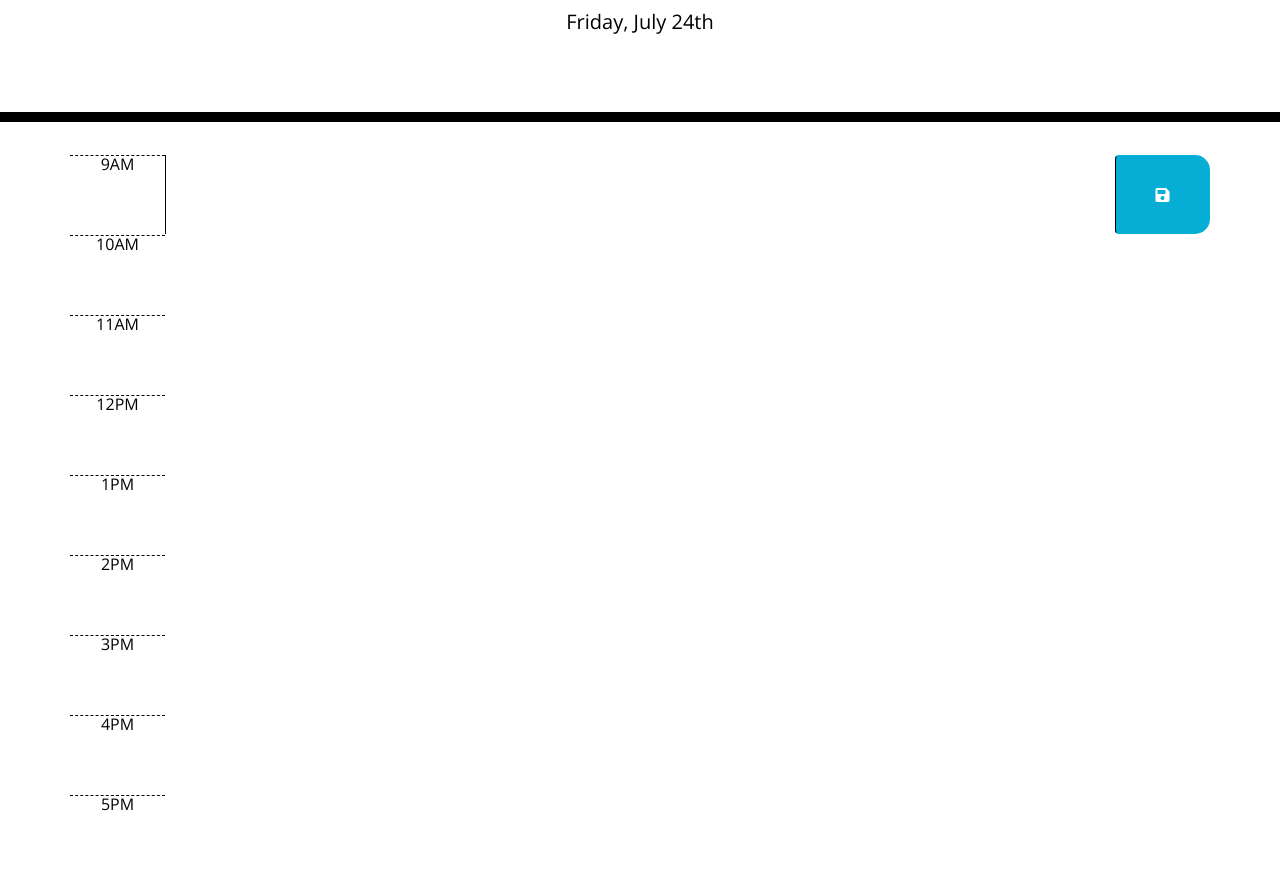
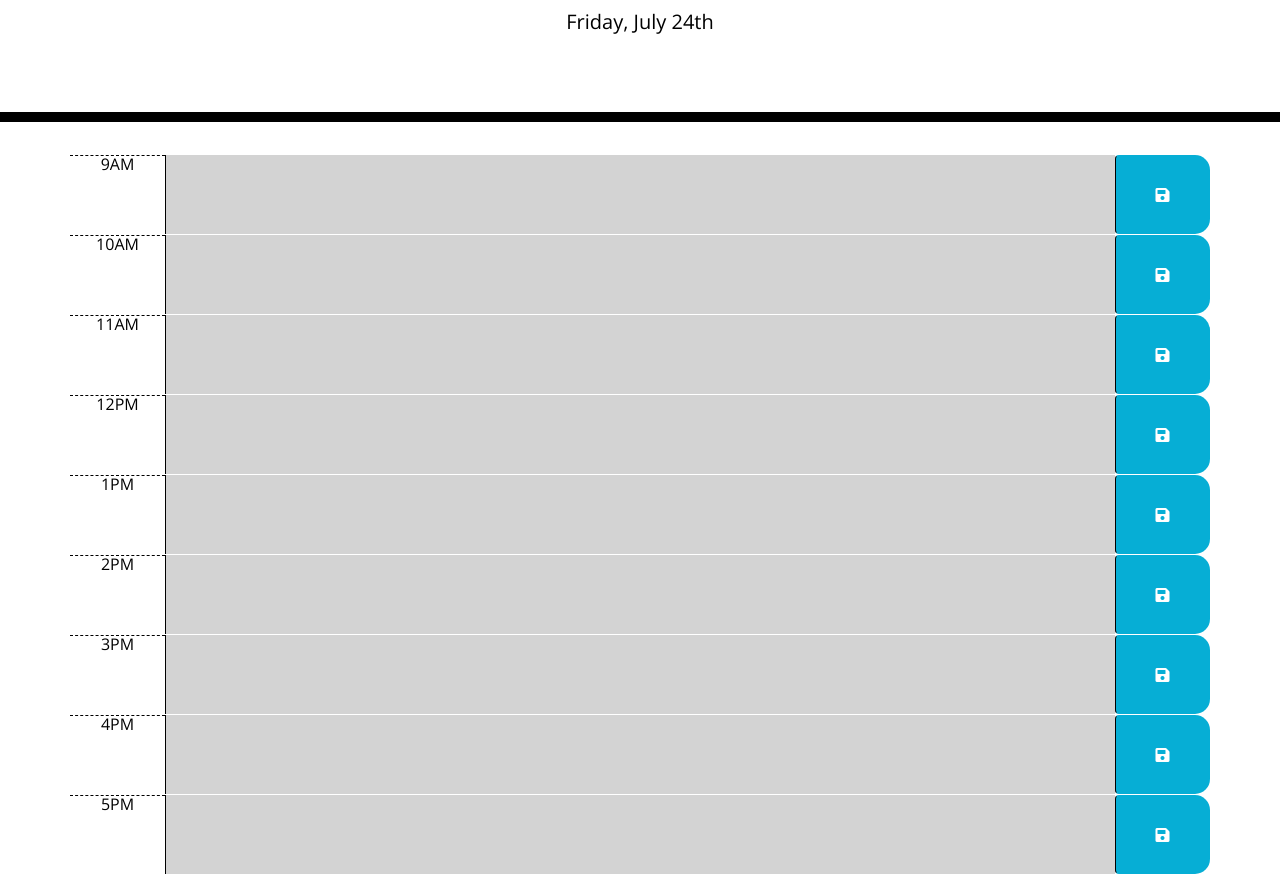
Before and after one commit to jtbataille/DailyPlannerHW5, a plain HTML site: page index.html in a window 1280 px wide. Shown: the part 182-1056 px from the top of the page. Drawn offline with nearby package versions, Linux system fonts and the light colour scheme.

Commit message:
trying to create a working js; added descrition and button to each time slot

```diff
--- a/index.html
+++ b/index.html
@@ -47,48 +47,72 @@
       <div id="hour-10" class="row time-block">
         <div class="col-md-1 hour">10AM</div>
 
+        <textarea class="col-md-10 description"></textarea>
+
+        <button class="btn saveBtn col-md-1"><i class="fas fa-save"></i></button>
       </div>
 
       <!-- 11AM -->
       <div id="hour-11" class="row time-block">
         <div class="col-md-1 hour">11AM</div>
 
+        <textarea class="col-md-10 description"></textarea>
+
+        <button class="btn saveBtn col-md-1"><i class="fas fa-save"></i></button>
       </div>
 
       <!-- 12PM -->
       <div id="hour-12" class="row time-block">
         <div class="col-md-1 hour">12PM</div>
 
+        <textarea class="col-md-10 description"></textarea>
+
+        <button class="btn saveBtn col-md-1"><i class="fas fa-save"></i></button>
       </div>
 
       <!-- 1PM -->
       <div id="hour-13" class="row time-block">
         <div class="col-md-1 hour">1PM</div>
 
+        <textarea class="col-md-10 description"></textarea>
+
+        <button class="btn saveBtn col-md-1"><i class="fas fa-save"></i></button>
       </div>
 
       <!-- 2PM -->
       <div id="hour-14" class="row time-block">
         <div class="col-md-1 hour">2PM</div>
 
+        <textarea class="col-md-10 description"></textarea>
+
+        <button class="btn saveBtn col-md-1"><i class="fas fa-save"></i></button>
       </div>
 
       <!-- 3PM -->
       <div id="hour-15" class="row time-block">
         <div class="col-md-1 hour">3PM</div>
 
+        <textarea class="col-md-10 description"></textarea>
+
+        <button class="btn saveBtn col-md-1"><i class="fas fa-save"></i></button>
       </div>
 
       <!-- 4PM -->
       <div id="hour-16" class="row time-block">
         <div class="col-md-1 hour">4PM</div>
 
+        <textarea class="col-md-10 description"></textarea>
+
+        <button class="btn saveBtn col-md-1"><i class="fas fa-save"></i></button>
       </div>
 
       <!-- 5PM -->
       <div id="hour-17" class="row time-block">
         <div class="col-md-1 hour">5PM</div>
 
+        <textarea class="col-md-10 description"></textarea>
+
+        <button class="btn saveBtn col-md-1"><i class="fas fa-save"></i></button>
       </div>
 
     </div>
--- a/script.js
+++ b/script.js
@@ -10,7 +10,7 @@ $(document).ready(function() {
     console.log('time:', time);
 
     // save the value in localStorage as time
-
+    localStorage.setItem("value", value);
   });
 
   function hourUpdater() {
@@ -25,16 +25,19 @@ $(document).ready(function() {
       console.log("block hour:", blockHour);
 
       // check if we've moved past this time
-
+      if (blockHour < currentHour) {
       // if the current hour is greater than the block hour
       // then add class "past"
-
+        $(".description").addClass("past");
       // if they are equal
       // then remove class "past" and add class "present"
-
+      } else if (blockHour === currentHour) {
+        $(".description").removeClass("past").addClass("present");
       // else
       // remove class "past", remove class "present", add class "future"
-
+      } else {
+        $(".description").removeClass("past present").addClass("future");
+      }
     });
   }
 
@@ -42,10 +45,12 @@ $(document).ready(function() {
 
   // set up interval to check if current time needs to be updated
   // which means execute hourUpdater function every 15 seconds
-
+  setInterval(function(){
+    hourUpdater();
+    localStorage.getItem("value");
+ }, 15000);
   // load any saved data from localStorage
-
-
+  // localStorage.getItem("value");
   // display current day on page
   $("#currentDay").text(moment().format("dddd, MMMM Do"));
 });
```
Also changed, not shown: style.css (line endings or trailing spaces).
